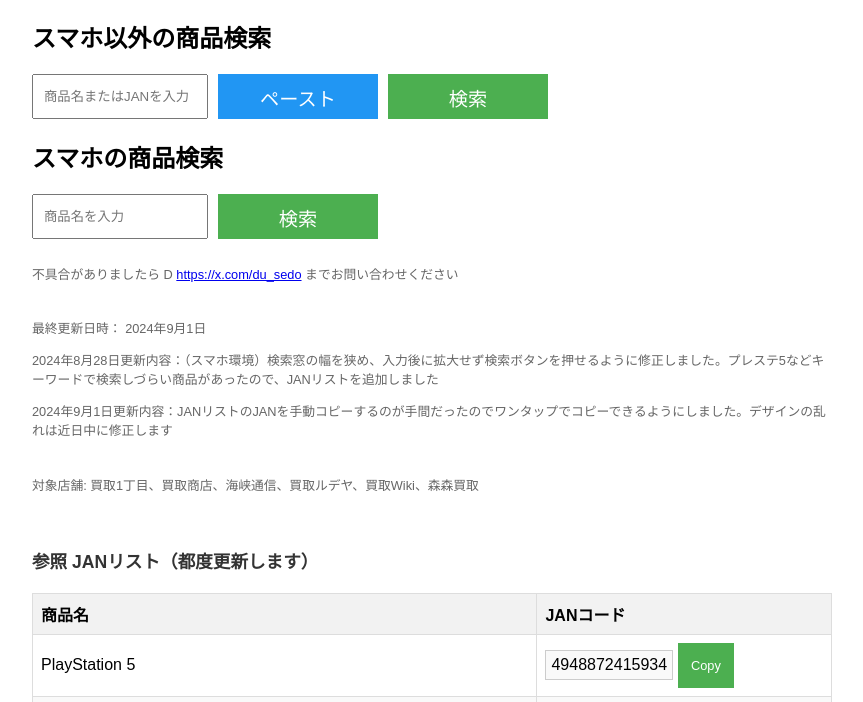
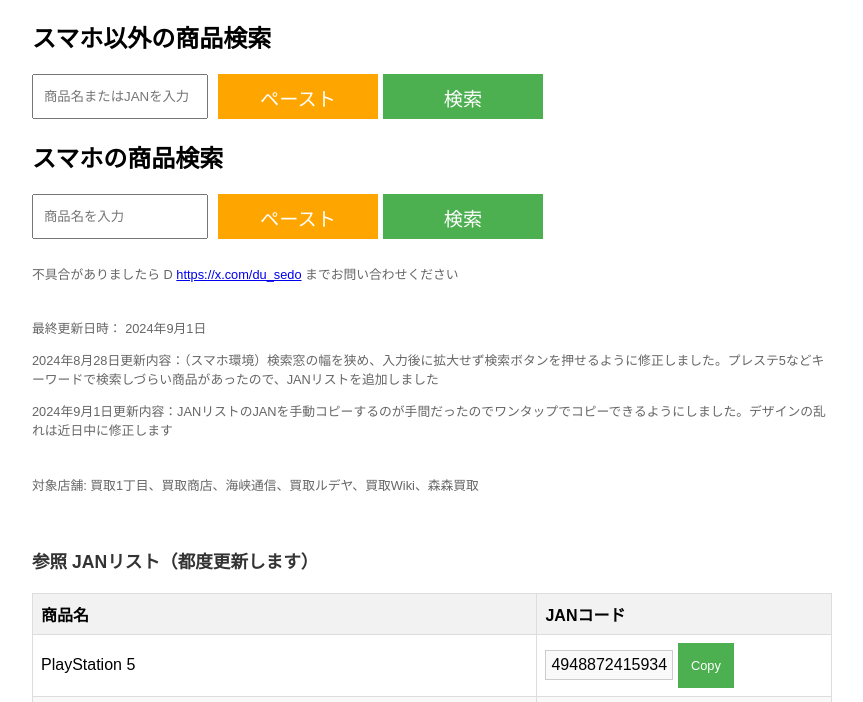
Before and after one commit to dusedo/kaitoriseach, a plain HTML site: page index.html in a window 1280 px wide. Shown: the part 90-792 px from the top of the page, without its empty margins (208-1071 px from the left). Drawn offline with Linux system fonts and the light colour scheme.

Commit message:
Update index.html

```diff
--- a/index.html
+++ b/index.html
@@ -176,8 +176,9 @@
             z-index: 1000;
         }
         .paste-button {
-            margin-right: 10px;
-            background-color: #2196F3;
+            margin-right: 5px;
+            background-color: #FFA500; /* オレンジ色 */
+            width: 20%; /* 幅を半分に */
         }
 </style>
 </head>
@@ -187,14 +188,14 @@
     <h2>スマホ以外の商品検索</h2>
     <div class="search-container">
         <input type="text" id="nonSmartphoneInput" placeholder="商品名またはJANを入力" onfocus="showSuggestions('nonSmartphoneInput')" oninput="filterSuggestions('nonSmartphoneInput')">
-        <button class="paste-button" onclick="pasteFromClipboard()">ペースト</button>
+        <button class="paste-button" onclick="pasteFromClipboard('nonSmartphoneInput')">ペースト</button>
         <button onclick="search('non-smartphone')">検索</button>
     </div>
 
     <h2>スマホの商品検索</h2>
     <div class="search-container">
         <input type="text" id="smartphoneInput" placeholder="商品名を入力" onfocus="showSuggestions('smartphoneInput')" oninput="filterSuggestions('smartphoneInput')">
-        <div id="smartphoneSuggestions" class="suggestions"></div>
+        <button class="paste-button" onclick="pasteFromClipboard('smartphoneInput')">ペースト</button>
         <button onclick="search('smartphone')">検索</button>
     </div>
 
```
